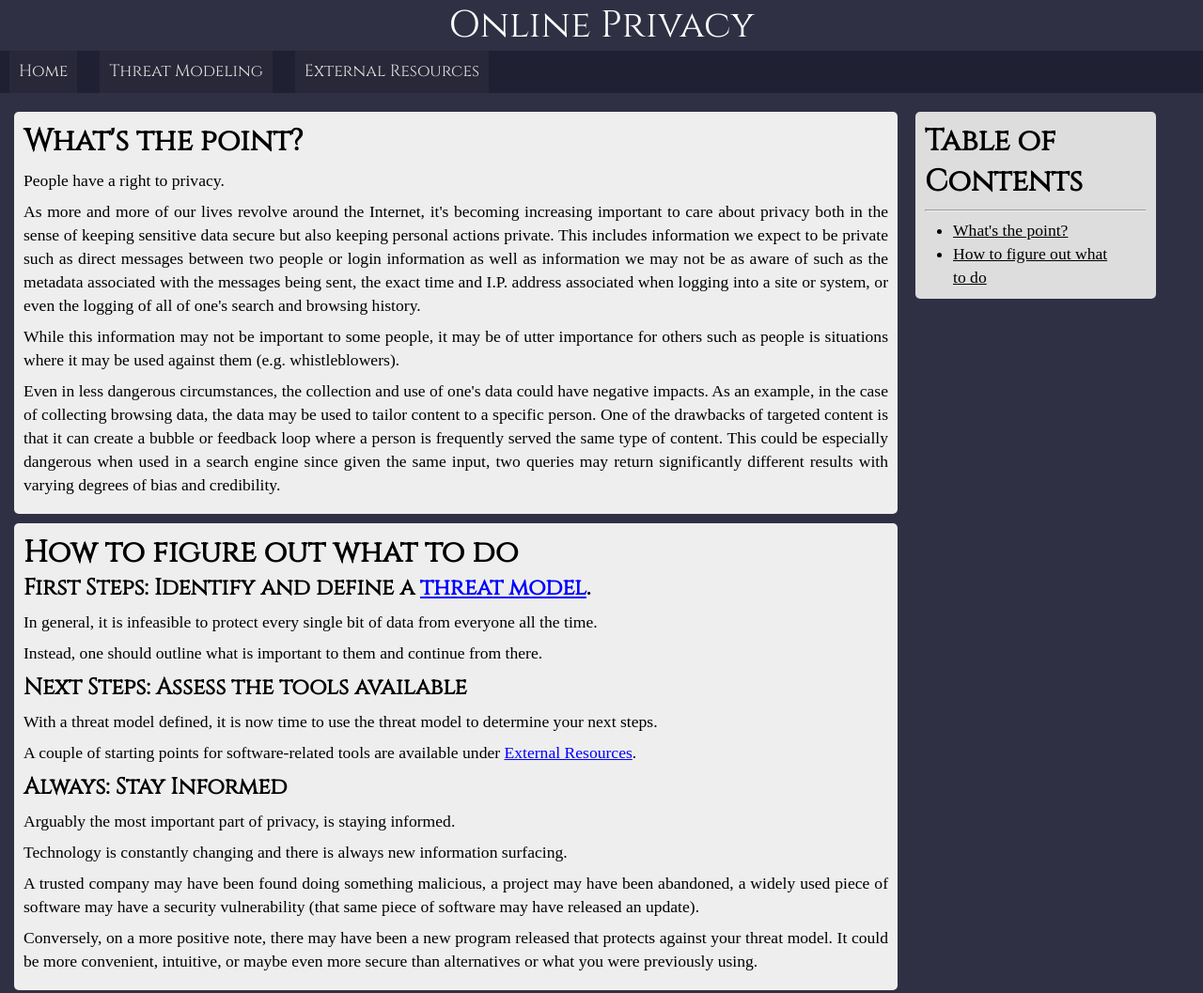
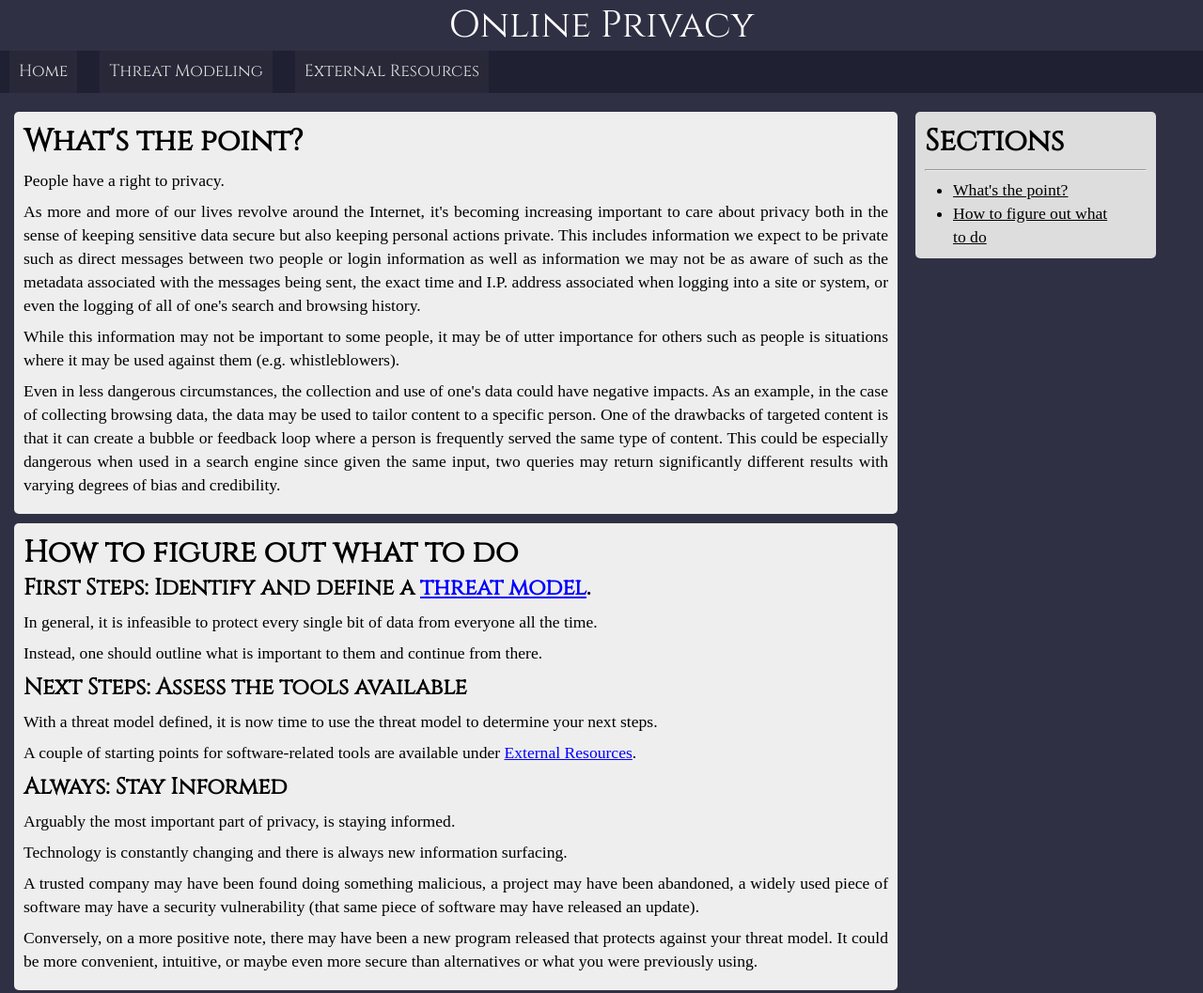
Before and after one commit to jasonliny/dm2193_threepageissue, a plain HTML site: page index.html in a window 1280 px wide. Shown: the whole page at 94% size. Drawn offline with Linux system fonts and the light colour scheme.

Commit message:
Change sidebar heading

```diff
--- a/index.html
+++ b/index.html
@@ -49,7 +49,7 @@
       </div>
     </div>
     <div class="sidebar box">
-      <h1>Table of Contents</h1>
+      <h1>Sections</h1>
       <hr />
       <ul>
         <li><a href="#point">What's the point?</a></li>
```
